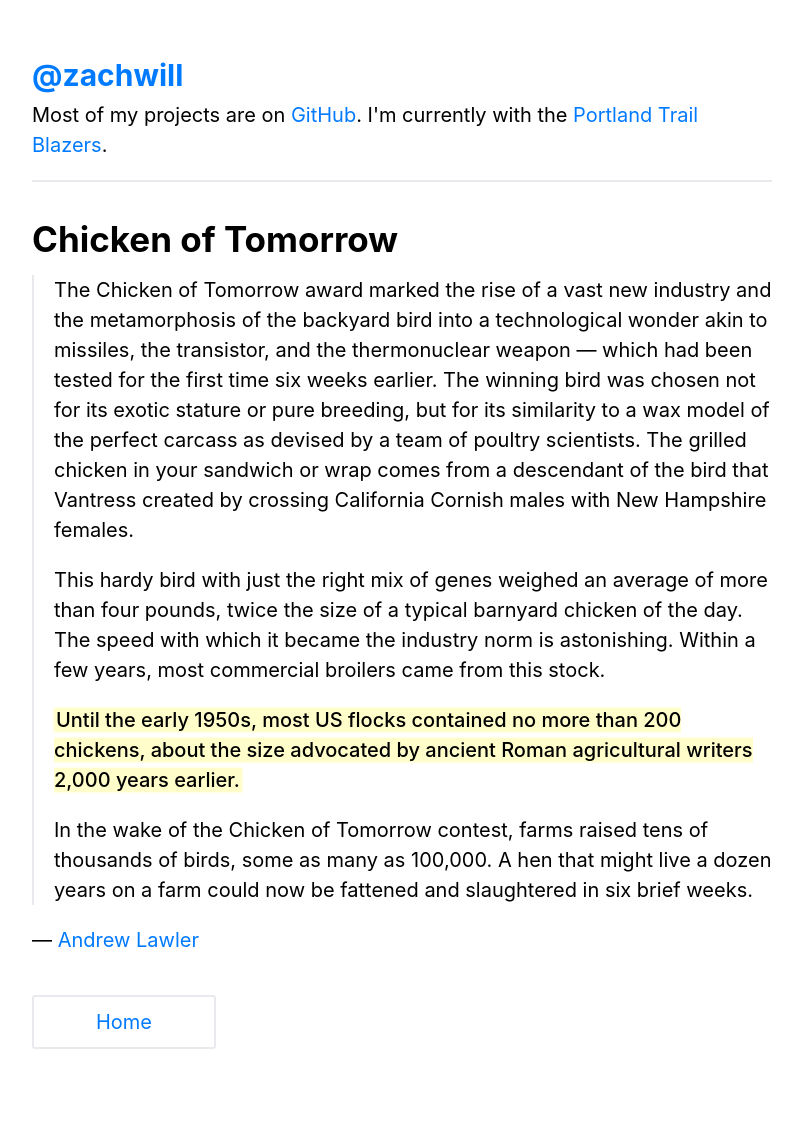
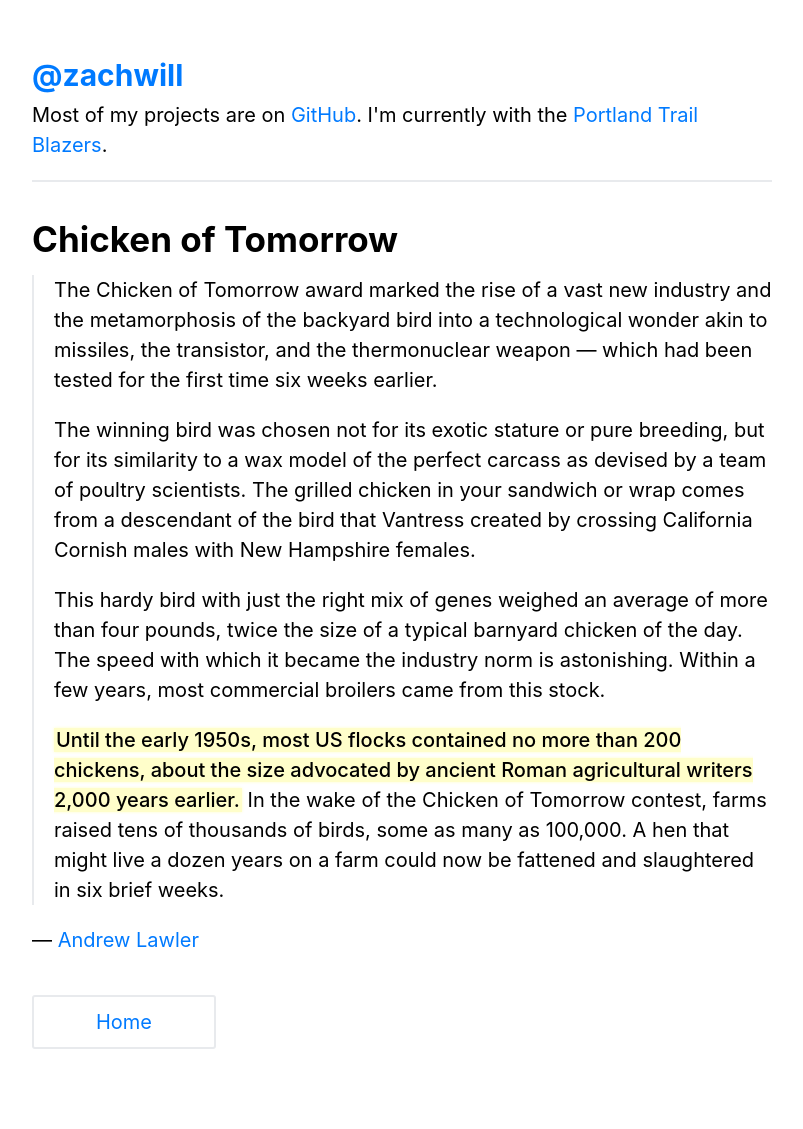
Before and after one commit to zachwill/blog, a Jekyll site: the page built from _posts/2022-01-06-chicken-of-tomorrow.md, in a window 1280 px wide. Shown: the whole page, without its empty margins (238-1041 px from the left). Built offline with Jekyll 4.4.1, drawn with Linux system fonts in a browser that asks for light colours.

Commit message:
More formatting changes

```diff
--- a/_posts/2022-01-06-chicken-of-tomorrow.md
+++ b/_posts/2022-01-06-chicken-of-tomorrow.md
@@ -7,12 +7,13 @@ permalink : /chicken-of-tomorrow/
 > The Chicken of Tomorrow award marked the rise of a vast new industry and the
 > metamorphosis of the backyard bird into a technological wonder akin to
 > missiles, the transistor, and the thermonuclear weapon — which had been
-> tested for the first time six weeks earlier. The winning bird was chosen not
-> for its exotic stature or pure breeding, but for its similarity to a wax
-> model of the perfect carcass as devised by a team of poultry scientists. The
-> grilled chicken in your sandwich or wrap comes from a descendant of the bird
-> that Vantress created by crossing California Cornish males with New Hampshire
-> females.
+> tested for the first time six weeks earlier.
+>
+> The winning bird was chosen not for its exotic stature or pure breeding, but
+> for its similarity to a wax model of the perfect carcass as devised by a team
+> of poultry scientists. The grilled chicken in your sandwich or wrap comes
+> from a descendant of the bird that Vantress created by crossing California
+> Cornish males with New Hampshire females.
 >
 > This hardy bird with just the right mix of genes weighed an average of more
 > than four pounds, twice the size of a typical barnyard chicken of the day.
@@ -21,9 +22,7 @@ permalink : /chicken-of-tomorrow/
 >
 > **Until the early 1950s, most US flocks contained no more than 200 chickens,
 > about the size advocated by ancient Roman agricultural writers 2,000 years
-> earlier.**
->
-> In the wake of the Chicken of Tomorrow contest, farms raised tens of
+> earlier.** In the wake of the Chicken of Tomorrow contest, farms raised tens of
 > thousands of birds, some as many as 100,000. A hen that might live a dozen
 > years on a farm could now be fattened and slaughtered in six brief weeks.
 
```
